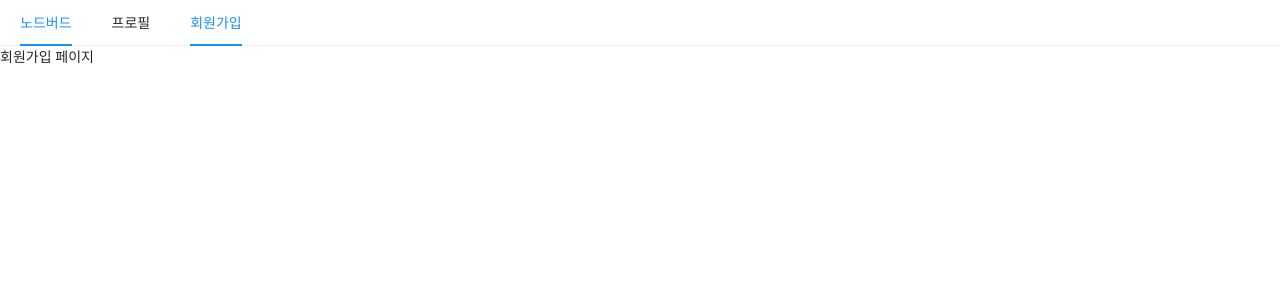
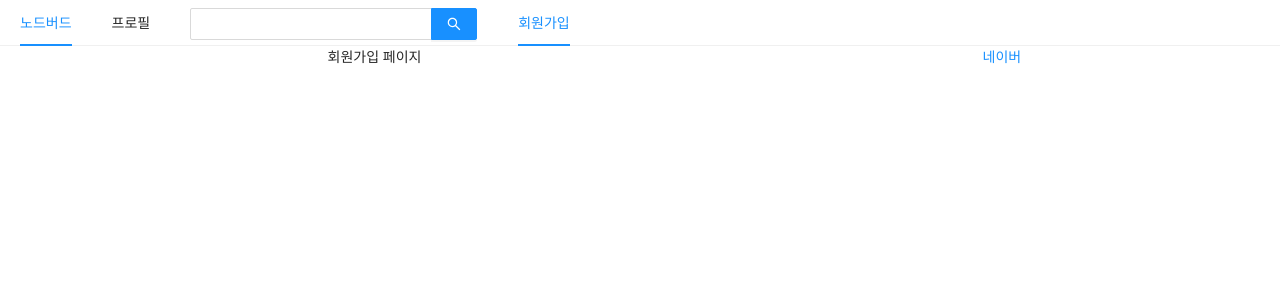
Before and after one commit to hyeminem-Jo/NodeBird, a Next.js app: page /signup in a window 1280 px wide. Shown: the top 300 px of the page. Built offline with nearby package versions, Linux system fonts and the light colour scheme.

Commit message:
Feat: NodeBird_Login-Form

```diff
--- a/components/AppLayout.js
+++ b/components/AppLayout.js
@@ -2,26 +2,52 @@ import React from "react";
 import { useRouter } from "next/router";
 import PropTypes from 'prop-types';
 import Link from 'next/link';
-import { Menu } from 'antd';
+import { Menu, Input, Row, Col } from 'antd';
+
+// import UserProfile from '../components/UserProfile';
+// import LoginForm from '../components/LoginForm';
 
 const AppLayout = ({ children }) => {
-  const router = useRouter()
+  const router = useRouter() // key 에러
+
+  // 더미 데이터 생성
+  // const [isLoggedIn, setIsLoggedIn] = useState(false);
+
   return (
-    <div>
     <div>
       <Menu mode="horizontal" selectedKeys={[router.pathname]}>
         <Menu.Item key="/">
           <Link href="/"><a>노드버드</a></Link>
         </Menu.Item>
+
         <Menu.Item key="/profile">
         <Link href="/profile"><a>프로필</a></Link>
         </Menu.Item>
+
+        <Menu.Item>
+        <Input.Search enterButton style={{verticalAlign: 'middle'}} />
+        </Menu.Item>
+
         <Menu.Item key="/signup">
         <Link href="/signup"><a>회원가입</a></Link>
         </Menu.Item>
       </Menu>
-      </div>
+
+    <Row gutter={30}>
+      <Col xs={24} sm={6}>
+        {/* 로그인이 된 상태면 유저의 프로필을, 아니면 로그인창을 띄움 */}
+        {/* {isLoggedIn ? <UserProfile /> : <LoginForm />} */}
+      </Col>
+
+      <Col xs={24} sm={12}>
       {children}
+      </Col>
+
+      <Col xs={24} sm={6}>
+        <a href="https://www.naver.com/" target="_blank" rel="noreferrer noopener">네이버</a>
+        {/* 다른 페이지에서 접근하는 target _blank 는 보안상의 위험이 있기 때문에 rel="noreferrer" 를 적어주어야 한다. */}
+      </Col>
+    </Row>
     </div>
   );
 };
--- /dev/null
+++ b/components/LoginForm.js
@@ -0,0 +1,32 @@
+import React, { useState } from "react";
+import { Form } from "antd";
+
+// 리액트 form 은 따로 라이브러리를 써보는 것이 좋다.
+
+const LoginForm = () => {
+  const [id, setId] = useState("");
+  const [password, setPassword] = useState("");
+  return (
+    <Form>
+      <div>
+        <label htmlFor="user-id">아이디</label>
+        <br />
+        <input name="user-id" value={id} onChange={onChangeId} required></input>
+      </div>
+      <div>
+        <label htmlFor="user-password">비밀번호</label>
+        <input
+          name="user-password"
+          type="password"
+          value={password}
+          onChange={onChangePassword}
+          required
+        ></input>
+      </div>
+      <div></div>
+      <div></div>
+    </Form>
+  );
+};
+
+export default LoginForm;
--- /dev/null
+++ b/components/UserProfile.js
@@ -0,0 +1,5 @@
+const UserProfile = () => {
+
+}
+
+export default UserProfile;
--- a/pages/signup.js
+++ b/pages/signup.js
@@ -1,11 +1,17 @@
 import React from "react";
 import AppLayout from "../components/AppLayout";
+import Head from 'next/head'
 
 const Signup = () => {
   return (
-    <AppLayout>
-      <div>회원가입 페이지</div>
-    </AppLayout>
+    <>
+    <Head>
+      <title>회원 가입 | NodeBird</title>
+    </Head>
+      <AppLayout>
+        <div>회원가입 페이지</div>
+      </AppLayout>
+    </>
   );
 };
 
```
Also changed, not shown: pages/profile.js (+10 -4 lines). Lines whose indentation alone changed are shown as unchanged.
